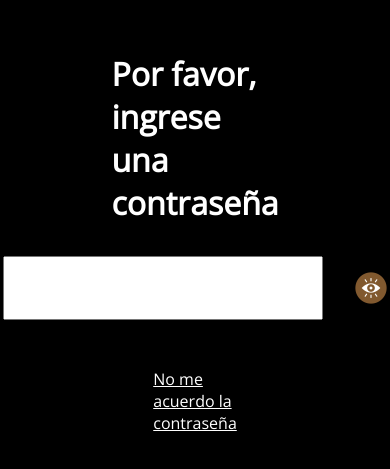
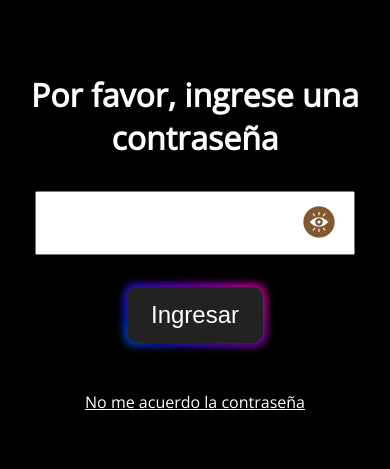
Before and after one commit to Mailen-Givre/the-deceptive-dossier, a Next.js app: page / in a window 390 px wide. Shown: the part 155-624 px from the top of the page. Built offline with nearby package versions, Linux system fonts and the light colour scheme.

Commit message:
responsive

```diff
--- a/src/app/components/arrow/index.module.scss
+++ b/src/app/components/arrow/index.module.scss
@@ -4,16 +4,20 @@
     cursor: pointer;
     height: 6rem;
     top: 50%;
+
+    @media (max-width: 900px) {
+        top: 85%;
+    }
 }
 
 .arrowLeft {
     transform: rotate(-90deg);
     @extend .arrow;
-    right: 3rem;
+    right: 2rem;
 }
 
 .arrowRight {
     transform: rotate(90deg);
     @extend .arrow;
-    left: 3rem;
+    left: 2rem;
 }
--- a/src/app/components/folders/cover/index.module.scss
+++ b/src/app/components/folders/cover/index.module.scss
@@ -9,6 +9,11 @@
         margin: 10rem 0;
         font-size: 5rem;
         font-family: 'Caveat', cursive;
+
+        @media (max-width: 900px) {
+            font-size: 3rem;
+            margin: 6rem 0;
+        }
     }
 
     .guessButton {
@@ -34,6 +39,10 @@
         height: 4rem;
         width: 20rem;
 
+        @media (max-width: 900px) {
+            width: 13rem;
+        }
+
         &:focus {
             outline: 0;
         }
@@ -46,6 +55,10 @@
             left: 4px;
             width: 20rem;
             height: 4rem;
+
+            @media (max-width: 900px) {
+                width: 13rem;
+            }
         }
 
         &:hover:after {
--- a/src/app/components/folders/index.module.scss
+++ b/src/app/components/folders/index.module.scss
@@ -29,6 +29,16 @@
     padding: 10px 20px;
     cursor: pointer;
 
+    @media (max-width: 900px) {
+        width: 3rem;
+        padding: 10px 10px;
+        display: -webkit-box;
+        -webkit-line-clamp: 2;
+        -webkit-box-orient: vertical;
+        overflow: hidden;
+        text-overflow: ellipsis;
+    }
+
     &:hover {
         box-shadow: 0px 0px 30px 20px #04D9FF;
     }
--- a/src/app/components/guess/index.module.scss
+++ b/src/app/components/guess/index.module.scss
@@ -7,6 +7,9 @@
 
     .murder {
         display: flex;
+        flex-wrap: wrap;
+        justify-content: center;
+        width: 80vw;
     }
 
     .guessButton {
--- a/src/app/components/mobile/gallery/gallery.tsx
+++ b/src/app/components/mobile/gallery/gallery.tsx
@@ -2,6 +2,7 @@
 
 import { Gallery, Image } from "react-grid-gallery";
 import 'swiper/css';
+import styles from './index.module.scss';
 
 export const GalleryPhotos = (): JSX.Element => {
 
@@ -50,7 +51,7 @@ export const GalleryPhotos = (): JSX.Element => {
     ];
 
     return (
-        <div style={{ width: '50rem', margin: '25% 0' }}>
+        <div className={styles.galleryContainer}>
             <Gallery enableImageSelection={false} images={images} />
         </div>
     );
--- /dev/null
+++ b/src/app/components/mobile/gallery/index.module.scss
@@ -0,0 +1,4 @@
+.galleryContainer {
+    width: 80vw;
+    margin: auto 0;
+}
--- a/src/app/components/mobile/index.module.scss
+++ b/src/app/components/mobile/index.module.scss
@@ -17,8 +17,8 @@
 
     .icons {
         position: absolute;
-        left: 13%;
-        top: 8rem;
+        left: 15%;
+        top: 3rem;
         display: grid;
         grid-template-columns: 1fr 1fr;
         gap: 2rem;
--- a/src/app/components/mobile/piano/index.module.scss
+++ b/src/app/components/mobile/piano/index.module.scss
@@ -5,6 +5,10 @@
     background-size: contain;
     background-repeat: no-repeat;
     background-position: 50%;
+
+    @media (max-width: 900px) {
+        height: 14rem;
+    }
 }
 
 .notes {
@@ -23,6 +27,10 @@
         align-items: center;
         border-radius: 20px;
 
+        @media (max-width: 900px) {
+            width: 2rem;
+        }
+
         &:hover {
             background-color: cornflowerblue;
         }
--- a/src/app/components/mobile/supermarket/index.module.scss
+++ b/src/app/components/mobile/supermarket/index.module.scss
@@ -2,10 +2,13 @@
     background-image: url("/supermarket.jpg");
     background-size: contain;
     background-repeat: no-repeat;
-    height: 100rem;
     position: relative;
-    height: 47rem;
+    height: 40rem;
     width: 27rem;
+
+    @media (max-width: 900px) {
+        width: 22rem;
+    }
 
     input {
         position: absolute;
--- a/src/app/components/musicBox/index.module.scss
+++ b/src/app/components/musicBox/index.module.scss
@@ -5,6 +5,10 @@
     height: 100vh;
     width: 100vw;
     position: relative;
+
+    @media (max-width: 900px) {
+        background-position: 48% 60%;
+    }
 
     >p {
         padding: 1rem;
@@ -19,6 +23,10 @@
     position: absolute;
     bottom: 10rem;
     left: 40%;
+
+    @media (max-width: 900px) {
+        left: 10%;
+    }
 }
 
 .musicBoxOpened {
@@ -38,6 +46,12 @@
         height: 30rem;
         cursor: pointer;
 
+        @media (max-width: 900px) {
+            bottom: 13rem;
+            height: 16rem;
+        }
+
+
         &:hover {
             box-shadow: 0px 0px 30px 20px #04D9FF;
         }
--- a/src/app/components/start-screen/index.module.scss
+++ b/src/app/components/start-screen/index.module.scss
@@ -2,7 +2,6 @@
     background-color: black;
     width: 100vw;
     height: 100vh;
-    padding: 10rem;
     display: flex;
     flex-direction: column;
     align-items: center;
@@ -12,7 +11,7 @@
         font-size: 2rem;
         color: white;
         font-family: 'Open Sans', sans-serif;
-
+        text-align: center;
     }
 
 
@@ -31,17 +30,31 @@
         height: 2rem;
     }
 
-    .inputs {
+    .inputContainer {
         display: flex;
         justify-content: center;
         align-items: center;
         gap: 2rem;
         margin: 2rem;
+        flex-wrap: wrap;
+    }
+
+    .inputs {
+
+        position: relative;
+        display: inline-block;
 
         input {
             width: 20rem;
             padding: 1rem;
             font-size: 1.5rem;
+        }
+
+        img {
+            position: absolute;
+            right: 20px;
+            top: 15px;
+            cursor: pointer;
         }
     }
 }
@@ -59,3 +72,71 @@
     color: red;
     font-family: 'Open Sans', sans-serif;
 }
+
+.enterButton {
+    font-size: 1.5rem;
+    padding: 0.6em 1em;
+    border: none;
+    outline: none;
+    color: rgb(255, 255, 255);
+    background: #111;
+    cursor: pointer;
+    position: relative;
+    z-index: 0;
+    border-radius: 10px;
+    user-select: none;
+    -webkit-user-select: none;
+    touch-action: manipulation;
+
+    &:before {
+        content: "";
+        background: linear-gradient(45deg,
+                #ff0000,
+                #ff7300,
+                #fffb00,
+                #48ff00,
+                #00ffd5,
+                #002bff,
+                #7a00ff,
+                #ff00c8,
+                #ff0000);
+        position: absolute;
+        top: -2px;
+        left: -2px;
+        background-size: 400%;
+        z-index: -1;
+        filter: blur(5px);
+        -webkit-filter: blur(5px);
+        width: calc(100% + 4px);
+        height: calc(100% + 4px);
+        animation: glowing-button-85 20s linear infinite;
+        transition: opacity 0.3s ease-in-out;
+        border-radius: 10px;
+    }
+
+    @keyframes glowing-button-85 {
+        0% {
+            background-position: 0 0;
+        }
+
+        50% {
+            background-position: 400% 0;
+        }
+
+        100% {
+            background-position: 0 0;
+        }
+    }
+
+    &:after {
+        z-index: -1;
+        content: "";
+        position: absolute;
+        width: 100%;
+        height: 100%;
+        background: #222;
+        left: 0;
+        top: 0;
+        border-radius: 10px;
+    }
+}
--- a/src/app/components/start-screen/startScreen.tsx
+++ b/src/app/components/start-screen/startScreen.tsx
@@ -10,6 +10,7 @@ export default function StartScreen({ setStartIsLock }: IStartScreenProps): JSX.
     const [isHint, setIsHint] = useState<boolean>(false)
     const [isShown, setIsShown] = useState<boolean>(false)
     const [isInvalid, setIsInvalid] = useState<boolean>(false)
+    const [password, setPassword] = useState('');
 
     const hint = 'Pista: El principio de cada solsticio, el final de cada caos, la punta de cada sistema, el centro del oasis.'
 
@@ -20,8 +21,8 @@ export default function StartScreen({ setStartIsLock }: IStartScreenProps): JSX.
         }
     }
 
-    const checkPassword = (password: string) => {
-        const formatedPassword = password.split(" ").join("").toLowerCase()
+    const checkPassword = (pass: string) => {
+        const formatedPassword = pass.split(" ").join("").toLowerCase()
         if ([actualPassword, passwordSentence, passwordSentenceLong].includes(formatedPassword)) {
             setStartIsLock(false)
         } else {
@@ -32,15 +33,28 @@ export default function StartScreen({ setStartIsLock }: IStartScreenProps): JSX.
     return (
         <div className={styles.start}>
             <h5>Por favor, ingrese una contraseña</h5>
-            <div className={styles.inputs}>
+            {/* <div className={styles.inputs}>
                 {isShown ?
-                    <input type="text" onKeyUp={(e) => handlePassword(e)} /> :
-                    <input type="password" onChange={() => setIsInvalid(false)} onKeyUp={(e) => handlePassword(e)} />
+                    <input type="text" onKeyUp={(e) => handlePassword(e)} onChange={(e) => { setPassword(e.target.value) }} /> :
+                    <input type="password" onChange={(e) => { setIsInvalid(false), setPassword(e.target.value) }} onKeyUp={(e) => handlePassword(e)} />
                 }
                 {isShown ?
                     <img src="/hidden.png" alt="" onClick={() => setIsShown(false)} /> :
                     <img src="/seen.png" alt="" onClick={() => setIsShown(true)} />}
+                <button className={styles.enterButton} role="button" onClick={() => checkPassword(password)}>Ingresar</button>
+            </div> */}
+            <div className={styles.inputContainer}>
+                <div className={styles.inputs}>
+                    {isShown ?
+                        <img src="/hidden.png" alt="" onClick={() => setIsShown(false)} /> :
+                        <img src="/seen.png" alt="" onClick={() => setIsShown(true)} />}
+                    <input type={isShown ? "text" : "password"} onKeyUp={(e) => handlePassword(e)} onChange={(e) => { setPassword(e.target.value) }} />
+
+                </div>
+                <button className={styles.enterButton} role="button" onClick={() => checkPassword(password)}>Ingresar</button>
             </div>
+
+
             {isInvalid && <p className={styles.invalidPassword}>Contraseña inválida. Intente de nuevo.</p>}
             {!isHint ? <p className={styles.forgotPassword} onClick={() => setIsHint(true)}>No me acuerdo la contraseña</p> :
                 <h6>{hint}</h6>
```
